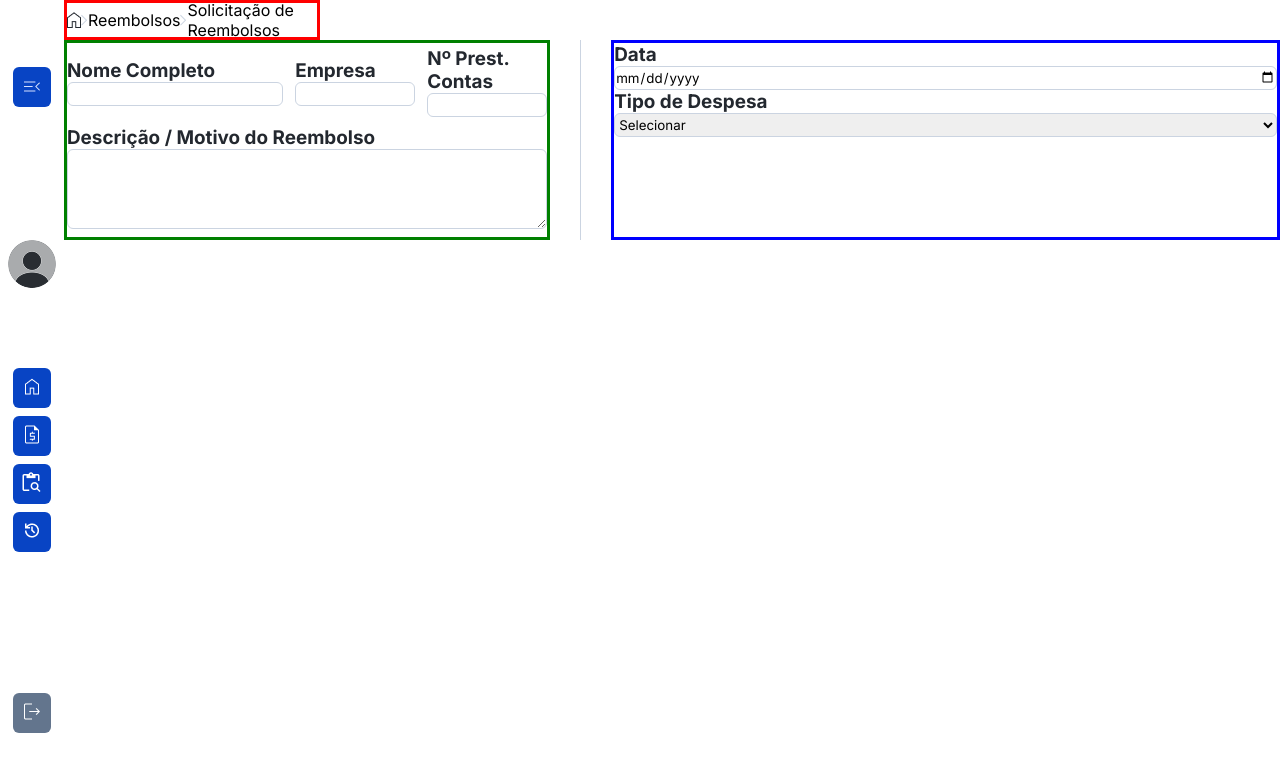
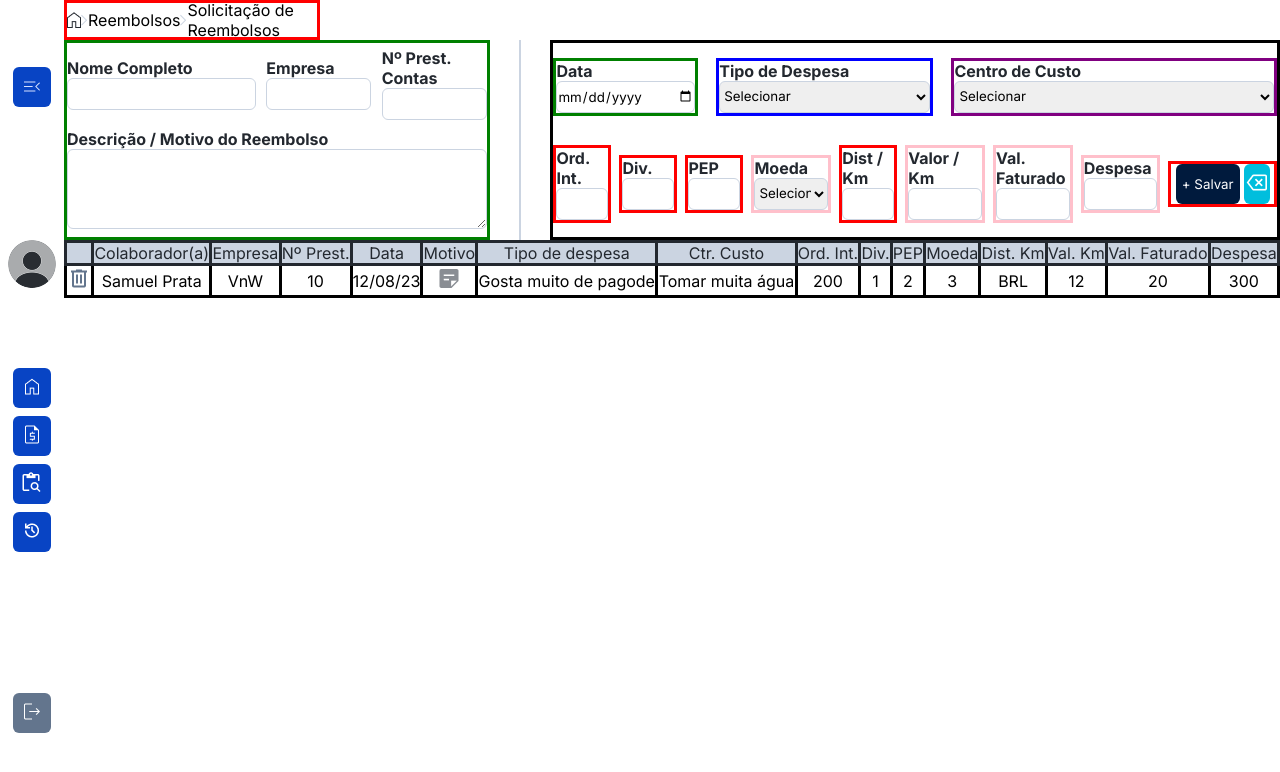
Before and after one commit to karynnemoreira/sispar-t2, a React (Vite) app: page /solicitacao in a window 1280 px wide. Shown: the top 772 px of the page. Built offline with nearby package versions, Linux system fonts and the light colour scheme.

Commit message:
Finalização da página de solicitação

```diff
--- a/src/components/solicitacao/Solicitacao.jsx
+++ b/src/components/solicitacao/Solicitacao.jsx
@@ -2,7 +2,9 @@
 import styles from "./Solicitacao.module.scss";
 import Home from "../../assets/Dashboard/home header.png";
 import Seta from "../../assets/Dashboard/Vector.png";
-
+import Deletar from "../../assets/Solicitacao/deletar.png";
+import Lixeira from "../../assets/Solicitacao/lixeira.png";
+import Motivo from "../../assets/Solicitacao/motivo.png"
 function Solicitacao() {
   return (
     <div className={styles.layoutSolicitacao}>
@@ -51,17 +53,140 @@
                 <input type="date" name="" id="" />
               </div>
 
-              <div className={styles.despesas}>
-                <label htmlFor="">  Tipo de Despesa </label>
+              <div className={styles.tipoDeDespesas}>
+                <label htmlFor=""> Tipo de Despesa </label>
+
+                <select name="" id="">
+                  <option value="">Selecionar</option>
+                  <option value=""> Alimentação </option>
+                  <option value=""> Combustível</option>
+                  <option value=""> Condução</option>
+                  <option value=""> Estacionamento</option>
+                  <option value=""> Viagem Admin.</option>
+                  <option value=""> Viagem Operacional</option>
+                  <option value=""> Eventos de representação</option>
+                </select>
+              </div>
+
+              <div className={styles.centroDeCusto}>
+                <label htmlFor=""> Centro de Custo </label>
 
                 <select name="" id="">
                   <option value=""> Selecionar</option>
-                  <option value="">Alimentação</option>
-                  <option value="">Combustível</option>
+                  <option value="">
+                    1100109002 - FIN CONTROLES INTERNOS MTZ
+                  </option>
+                  <option value="">
+                    1100110002 - FIN VICE-PRESIDENCIA FINANCAS MTZ
+                  </option>
+                  <option value="">1100110101 - FIN CONTABILIDADE MTZ</option>
                 </select>
+              </div>
+
+              <div className={styles.ordem}>
+                <label> Ord. Int.</label>
+                <input type="number" name="" id="" />
+              </div>
+
+              <div className={styles.divisoes}>
+                <label> Div.</label>
+                <input type="number" name="" id="" />
+              </div>
+
+              <div className={styles.pep}>
+                <label> PEP</label>
+                <input type="number" name="" id="" />
+              </div>
+
+              <div className={styles.moeda}>
+                <label htmlFor=""> Moeda</label>
+                <select name="" id="">
+                  <option value="">Selecionar</option>
+                  <option value="">BRL</option>
+                  <option value="">ARS</option>
+                  <option value="">USD</option>
+                </select>
+              </div>
+
+              <div className={styles.distancia}>
+                <label htmlFor=""> Dist / Km</label>
+                <input type="text" name="" id="" />
+              </div>
+
+              <div className={styles.valorKm}>
+                <label> Valor / Km</label>
+                <input type="number" name="" id="" />
+              </div>
+
+              <div className={styles.valorFaturado}>
+                <label> Val. Faturado</label>
+                <input type="number" name="" id="" />
+              </div>
+
+              <div className={styles.despesa}>
+                <label> Despesa</label>
+                <input type="number" name="" id="" />
+              </div>
+
+              <div className={styles.botoes}>
+                <button className={styles.botaoSalvar}> + Salvar</button>
+                <button className={styles.botaoDeletar}>
+                  {" "}
+                  <img src={Deletar} alt="" />
+                </button>
               </div>
             </div>
           </form>
+
+          {/* table é a tag principal que vai definir a tabela */}
+          {/* thead é a tag que agrupa o cabeçalho */}
+          {/* tr é a linha da tabela */}
+          {/* th título da tabela, um para cada título, ex: nome - idade - estado */}
+          {/* tbody agrupa o corpo da tabela (os dados que será recebido) */}
+
+          <table>
+            <thead>
+              <tr>
+                <th></th>
+                <th>Colaborador(a)</th>
+                <th>Empresa</th>
+                <th>Nº Prest.</th>
+                <th>Data</th>
+                <th>Motivo</th>
+                <th>Tipo de despesa</th>
+                <th>Ctr. Custo</th>
+                <th>Ord. Int.</th>
+                <th>Div.</th>
+                <th>PEP</th>
+                <th>Moeda</th>
+                <th>Dist. Km</th>
+                <th>Val. Km</th>
+                <th>Val. Faturado</th>
+                <th>Despesa</th>
+              </tr>
+            </thead>
+
+            <tbody>
+              <tr>
+                <td> <img src={Lixeira} alt="ícone da lixeira" /></td>
+                <td>Samuel Prata</td>
+                <td>VnW</td>
+                <td>10</td>
+                <td>12/08/23</td>
+                <td> <img src={Motivo} alt="ícone do motivo" /></td>
+                <td>Gosta muito de pagode </td>
+                <td>Tomar muita água</td>
+                <td>200</td>
+                <td>1</td>
+                <td>2</td>
+                <td>3</td>
+                <td>BRL</td>
+                <td>12</td>
+                <td>20</td>
+                <td>300</td>
+              </tr>
+            </tbody>
+          </table>
         </main>
       </div>
     </div>
--- a/src/components/solicitacao/Solicitacao.module.scss
+++ b/src/components/solicitacao/Solicitacao.module.scss
@@ -1,46 +1,46 @@
-.layoutSolicitacao{
+.layoutSolicitacao {
   display: flex;
 }
 
-.containerPrincipalSolicitacao{
+.containerPrincipalSolicitacao {
   width: 95vw;
 }
 
-.headerSolicitacao{
+.headerSolicitacao {
   border: solid red;
   width: 20vw;
   display: flex;
 }
 
-.mainSolicitacao{
+.mainSolicitacao {
   width: 100%;
 }
 
-.formSolicitacao{
+.formSolicitacao {
   display: flex;
   justify-content: space-between;
 }
 
-
 //Estilizzação padrão para os inputs, select , label e textarea
 
-label{
+label {
   font-weight: 700;
-    font-size: 1.18rem;
-    color: #23282F;
+  font-size: 1rem;
+  color: #23282f;
 }
 
-input, select, textarea{
+input,
+select,
+textarea {
   border-radius: 6px;
-    border: solid #CBD4E1 0.8px;
-    height: 3vh;
+  border: solid #cbd4e1 0.8px;
+  height: 4vh;
   width: 100%;
 }
 
-
 //Estilizção do grupo1
-.grupo1{
-    width: 40%;
+.grupo1 {
+  width: 35%;
   height: 25vh;
   border: solid green;
   display: flex;
@@ -49,42 +49,117 @@
   flex-wrap: wrap;
 }
 
-.inputNome{
+.inputNome {
   // border: solid red;
   width: 45%;
 }
 
-.inputEmpresa{
+.inputEmpresa {
   //border: solid blue;
   width: 25%;
 }
 
-.inputPrestacao{
+.inputPrestacao {
   //  border: solid green;
   width: 25%;
 }
 
-.inputMotivo{
+.inputMotivo {
   // border: solid orange;
   width: 100%;
 
-    textarea{
+  textarea {
     height: 10vh;
   }
 }
 
-
 //Estilização da barra vertical
 
-.barraVertical{
-    background-color: #CBD4E1;
+.barraVertical {
+  background-color: #cbd4e1;
   height: 25vh;
-    width:0.1vw;
+  width: 0.1vw;
 }
 
 //Estilizção do grupo2
 
-.grupo2{
+.grupo2 {
+  border: solid;
+  width: 60%;
+  height: 25vh;
+  display: flex;
+  justify-content: space-between;
+  flex-wrap: wrap;
+  align-items: center;
+}
+
+.inputData {
+  border: solid green;
+  width: 20%;
+}
+
+.tipoDeDespesas {
   border: solid blue;
-    width: 55%;
+  width: 30%;
 }
+
+.centroDeCusto {
+  border: solid purple;
+  width: 45%;
+}
+
+.ordem,
+.divisoes,
+.pep,
+.distancia {
+  border: solid red;
+  width: 8%;
+}
+
+.moeda,
+.valorKm,
+.valorFaturado,
+.despesa {
+  border: solid pink;
+  width: 11%;
+}
+
+.botoes {
+  border: solid red;
+  width: 15%;
+  display: flex;
+  justify-content: space-evenly;
+
+  .botaoSalvar {
+    background-color: #001a3d;
+    color: #ffffff;
+    width: 5vw;
+  }
+  .botaoDeletar {
+    width: 2vw;
+    background-color: #00bedd;
+  }
+}
+
+//Estilização da tabela
+table{
+    width: 100%;
+    border: solid;
+border-collapse:collapse;
+}
+
+
+//Cabeçalho
+th{
+
+    background-color: #CBD4E1;
+    font-size: 1rem;
+    font-weight: 400;
+    color: #23282F;
+}
+
+
+th,td{
+    border: solid;
+    text-align: center;
+}
```
Lines whose indentation alone changed are shown as unchanged.
